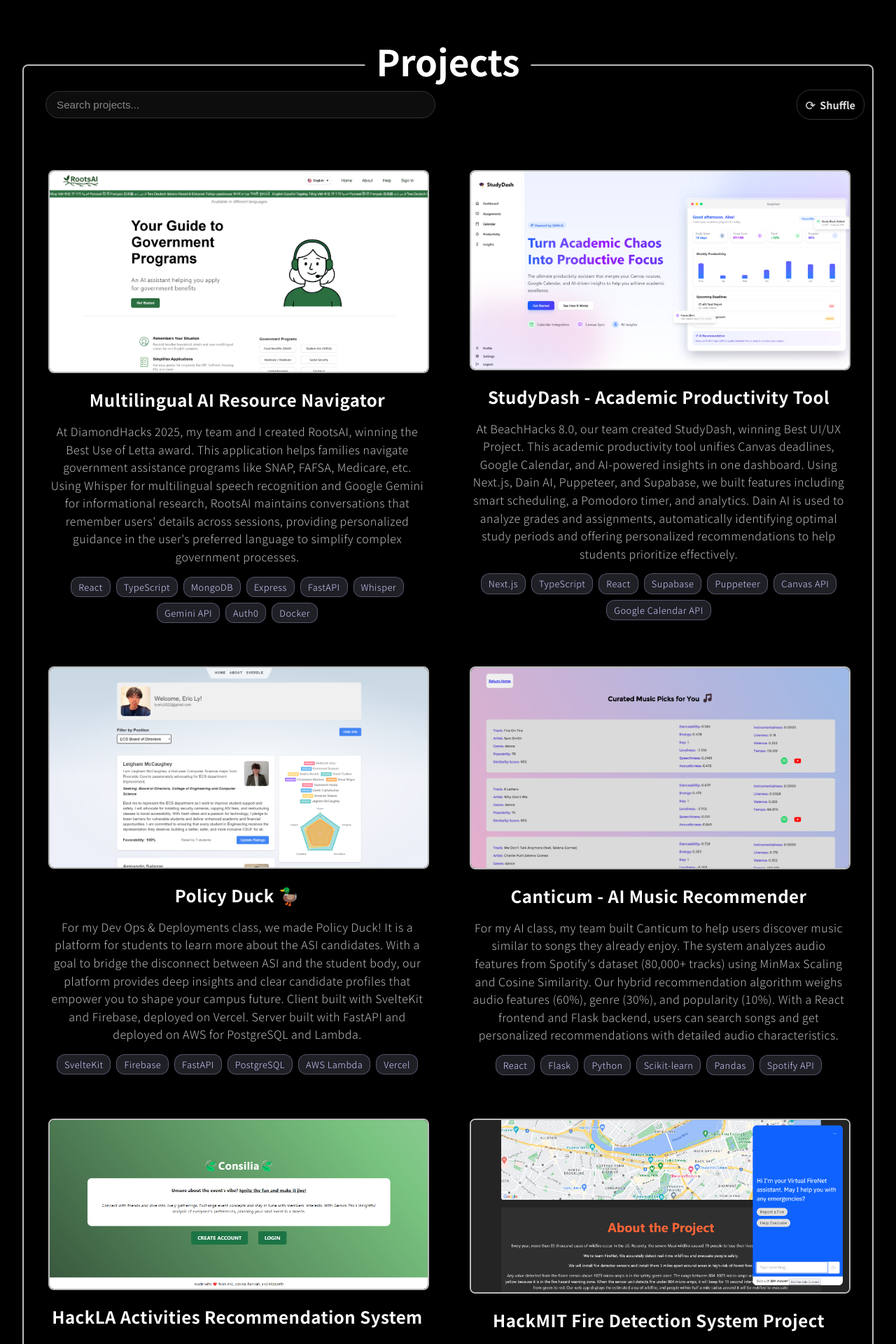
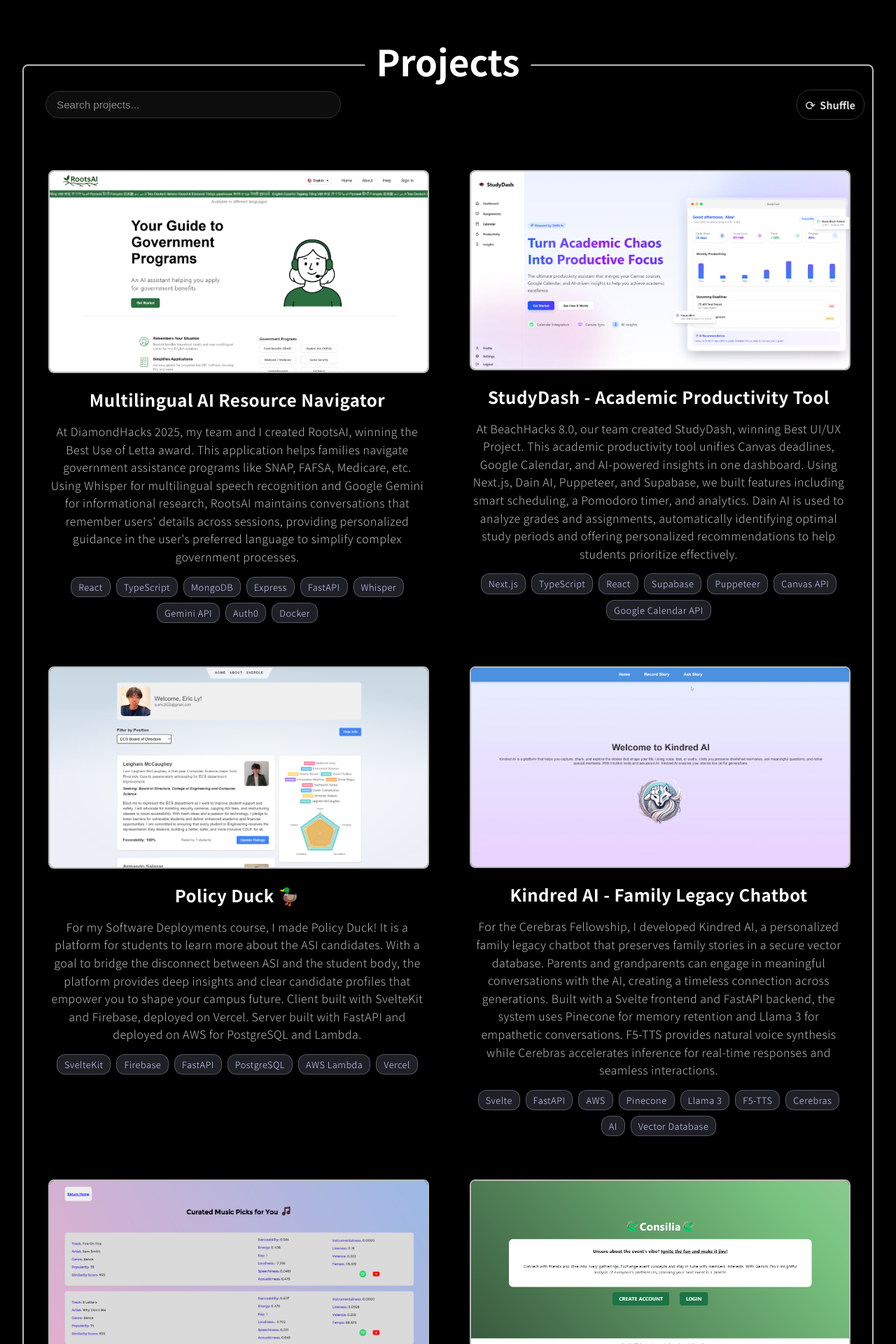
Before and after one commit to lyeric2022/lyyeric.tech, a React (Vite) app: page / in a window 1280 px wide. Shown: the part 900-2820 px from the top of the page at 70% size. Built offline with nearby package versions, Linux system fonts and the light colour scheme.

Commit message:
kindred ai!

```diff
--- a/src/App.scss
+++ b/src/App.scss
@@ -847,7 +847,9 @@
   position: relative;
   flex: 1;
   max-width: 500px;
-  min-width: 200px;
+  min-width: 100px;
+  text-align: left;
+
 
   @media (max-width: 768px) {
     max-width: 100%;
@@ -856,7 +858,7 @@
 }
 
 .search-input {
-  width: 100%;
+  width: 73%;
   padding: 10px 40px 10px 15px;
   border: 1px solid var(--color-border);
   border-radius: 20px;
--- a/src/Projects.jsx
+++ b/src/Projects.jsx
@@ -22,6 +22,7 @@
 import studyDashImage from "./assets/study_dash.png";
 import rootsAIImage from "./assets/diamondhacks2025.png";
 import policyDuckImage from "./assets/policy_duck.png";
+import kindredAIImage from "./assets/kindred_ai.png";
 
 // Create image mapping object
 const imageMap = {
@@ -41,7 +42,8 @@
     "canticum.png": canticumImage,
     "study_dash.png": studyDashImage,
     "diamondhacks2025.png": rootsAIImage,
-    "policy_duck.png": policyDuckImage
+    "policy_duck.png": policyDuckImage,
+    "kindred_ai.png": kindredAIImage
 
 };
 
--- a/src/data/projectsData.js
+++ b/src/data/projectsData.js
@@ -1,6 +1,6 @@
 export const projects = [
     {
-        id: 14,
+        id: -2,
         title: "Multilingual AI Resource Navigator",
         image: "diamondhacks2025.png",
         url: "https://www.hackroots.tech/",
@@ -20,15 +20,23 @@
         title: "Policy Duck 🦆",
         image: "policy_duck.png",
         url: "https://policy-duck.vercel.app/",
-        description: "For my Dev Ops & Deployments class, we made Policy Duck! It is a platform for students to learn more about the ASI candidates. With a goal to bridge the disconnect between ASI and the student body, our platform provides deep insights and clear candidate profiles that empower you to shape your campus future. Client built with SvelteKit and Firebase, deployed on Vercel. Server built with FastAPI and deployed on AWS for PostgreSQL and Lambda.",
+        description: "For my Software Deployments course, I made Policy Duck! It is a platform for students to learn more about the ASI candidates. With a goal to bridge the disconnect between ASI and the student body, the platform provides deep insights and clear candidate profiles that empower you to shape your campus future. Client built with SvelteKit and Firebase, deployed on Vercel. Server built with FastAPI and deployed on AWS for PostgreSQL and Lambda.",
         tags: ["SvelteKit", "Firebase", "FastAPI", "PostgreSQL", "AWS Lambda", "Vercel"]
+    },
+    {
+        id: -3,
+        title: "Kindred AI - Family Legacy Chatbot",
+        image: "kindred_ai.png", // You'll need to add this image to your assets
+        url: "https://youtu.be/EtTyk6dbvKk",
+        description: "For the Cerebras Fellowship, I developed Kindred AI, a personalized family legacy chatbot that preserves family stories in a secure vector database. Parents and grandparents can engage in meaningful conversations with the AI, creating a timeless connection across generations. Built with a Svelte frontend and FastAPI backend, the system uses Pinecone for memory retention and Llama 3 for empathetic conversations. F5-TTS provides natural voice synthesis while Cerebras accelerates inference for real-time responses and seamless interactions.",
+        tags: ["Svelte", "FastAPI", "AWS", "Pinecone", "Llama 3", "F5-TTS", "Cerebras", "AI", "Vector Database"]
     },
     {
         id: 0,
         title: "Canticum - AI Music Recommender",
         image: "canticum.png",
         url: "https://canticum.vercel.app/",
-        description: "For my AI class, my team built Canticum to help users discover music similar to songs they already enjoy. The system analyzes audio features from Spotify's dataset (80,000+ tracks) using MinMax Scaling and Cosine Similarity. Our hybrid recommendation algorithm weighs audio features (60%), genre (30%), and popularity (10%). With a React frontend and Flask backend, users can search songs and get personalized recommendations with detailed audio characteristics.",
+        description: "For my AI course, my team built Canticum to help users discover music similar to songs they already enjoy. The system analyzes audio features from Spotify's dataset (80,000+ tracks) using MinMax Scaling and Cosine Similarity. Our hybrid recommendation algorithm weighs audio features (60%), genre (30%), and popularity (10%). With a React frontend and Flask backend, users can search songs and get personalized recommendations with detailed audio characteristics.",
         tags: ["React", "Flask", "Python", "Scikit-learn", "Pandas", "Spotify API"]
     },
     {
```
Also changed, not shown: src/assets/kindred_ai.png (added).
